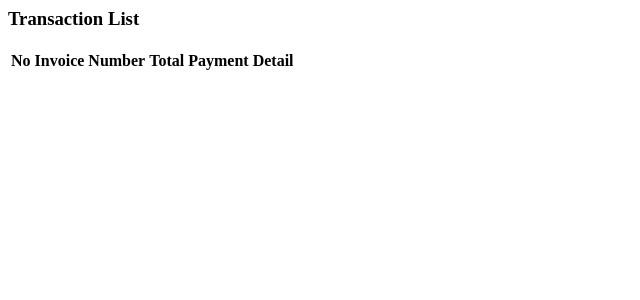
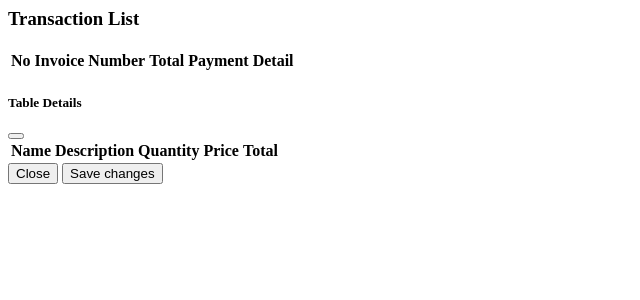
Before and after one commit to adamxcrew/pos-mvc, a PHP site: page /pos/views/transactions/index.php in a window 1280 px wide. Shown: the top 300 px of the page, without its empty margins (0-640 px from the left). Run offline with PHP 8.4, Linux system fonts and the light colour scheme; lists and menus that the app fills with data are empty.

Commit message:
add detail transactions

```diff
--- a/app/controller/Pos.php
+++ b/app/controller/Pos.php
@@ -99,7 +99,6 @@
             $userid = $_SESSION['iduser'];
             for ($i = 0; $i < count($dataIdentf); $i++) {
                 $total = $total + $dataIdentf[$i]['value'] * $product[$i]['price'];
-
                 // Add tb_product_transaction
                 $this->model('TransactionModel')->addTransactionProduct($dataIdentf[$i]['idproduct'], $dataIdentf[$i]['value']);
             }
--- a/app/views/transactions/index.php
+++ b/app/views/transactions/index.php
@@ -22,7 +22,7 @@
                                     <td><?= $row['total'] ?></td>
                                     <td><?= $row['payment'] ?></td>
                                     <td>
-                                        <a style="text-decoration:none;" href="<?= BASEULR ?>/transaction/delete/<?= $row['invoice_number'] ?>">Detail</a>
+                                        <button type="button" data-id="<?= $row['id_transaction'] ?>" class="badge bg-primary trans_details" data-bs-toggle="modal" data-bs-target="#exampleModal">Details</button>
                                     </td>
                                 </tr>
                             <?php endforeach; ?>
@@ -33,3 +33,39 @@
         </div>
     </div>
 </div>
+
+<!-- Button trigger modal -->
+
+<!-- Modal -->
+<div class="modal fade" id="exampleModal" tabindex="-1" aria-labelledby="exampleModalLabel" aria-hidden="true">
+    <div class="modal-dialog">
+        <div class="modal-content">
+            <div class="modal-header">
+                <h5 class="modal-title" id="exampleModalLabel">Table Details</h5>
+                <button type="button" class="btn-close" data-bs-dismiss="modal" aria-label="Close"></button>
+            </div>
+            <div class="modal-body">
+                <div class="table-responsive">
+                    <table class="table">
+                        <thead>
+                            <tr>
+                                <th scope="col">Name</th>
+                                <th scope="col">Description</th>
+                                <th scope="col">Quantity</th>
+                                <th scope="col">Price</th>
+                                <th scope="col">Total</th>
+                            </tr>
+                        </thead>
+                        <tbody id="list_transaction">
+
+                        </tbody>
+                    </table>
+                </div>
+            </div>
+            <div class="modal-footer">
+                <button type="button" class="btn btn-secondary" data-bs-dismiss="modal">Close</button>
+                <button type="button" class="btn btn-primary">Save changes</button>
+            </div>
+        </div>
+    </div>
+</div>
```
Also changed, not shown: app/controller/Transactions.php (+6 -4 lines), app/model/TransactionModel.php (+10 -1 lines), public/js/app.js.
